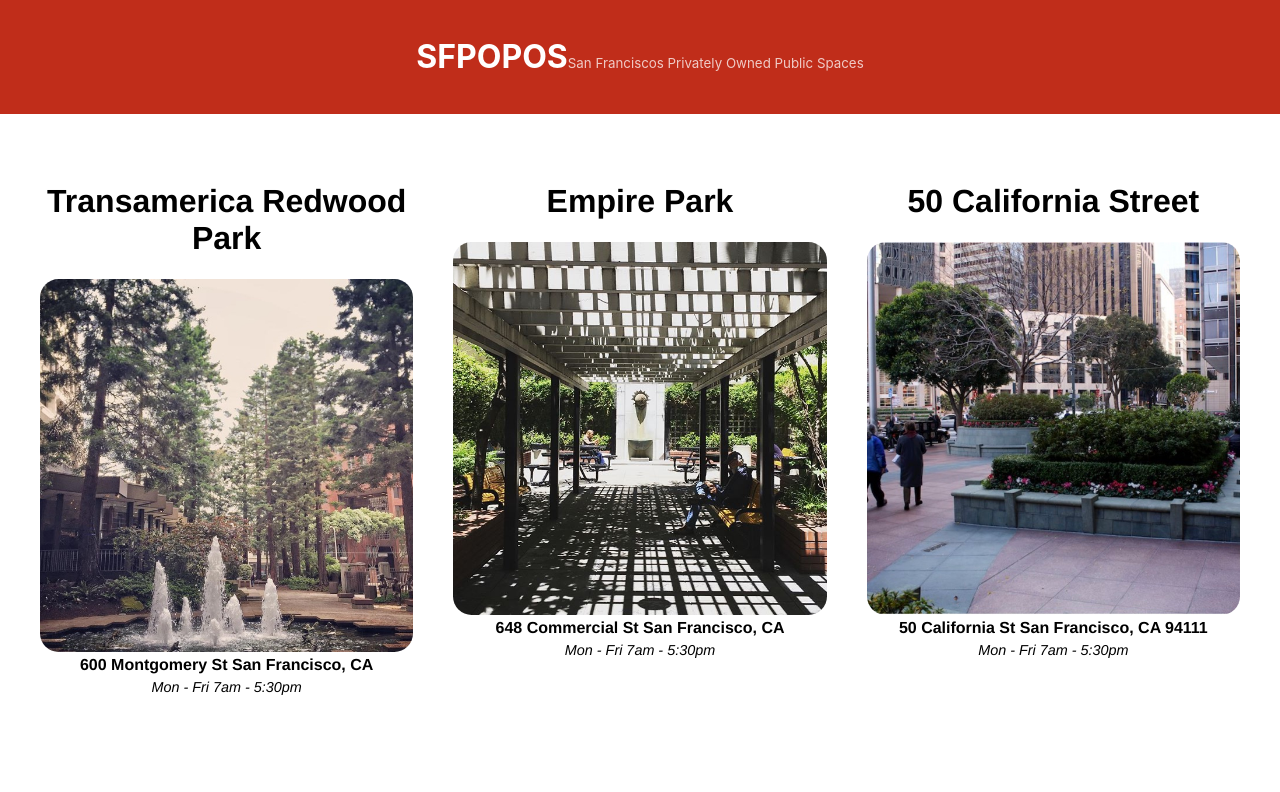
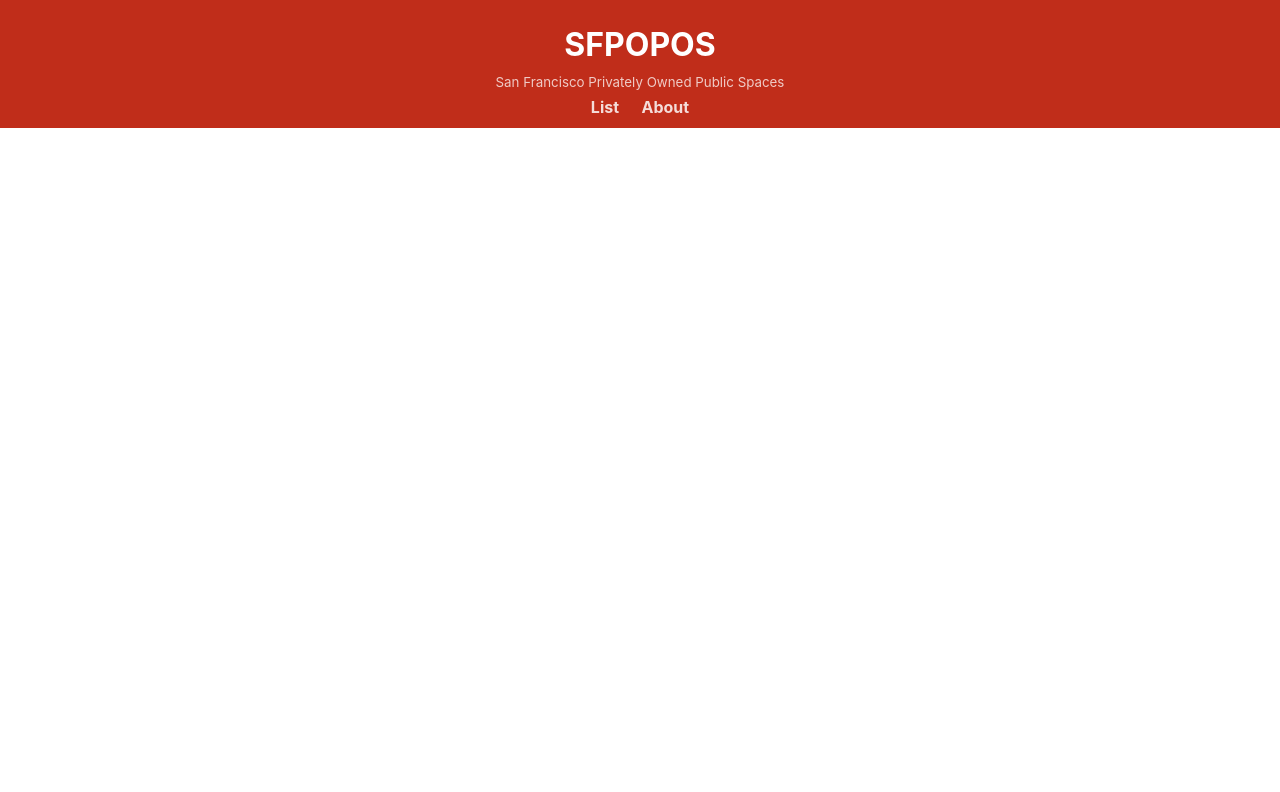
Before and after one commit to el634dev/sfpopos, a React (Create React App) app: page / in a window 1280 px wide. Shown: the top 792 px of the page. Built offline with nearby package versions, Linux system fonts and the light colour scheme.

Commit message:
Added React Router and more components

```diff
--- a/package.json
+++ b/package.json
@@ -8,6 +8,7 @@
     "@testing-library/user-event": "^13.5.0",
     "react": "^18.2.0",
     "react-dom": "^18.2.0",
+    "react-router-dom": "^6.22.0",
     "react-scripts": "5.0.1",
     "web-vitals": "^2.1.4"
   },
--- /dev/null
+++ b/src/About.js
@@ -0,0 +1,19 @@
+import React from 'react';
+
+function About() {
+    return (
+        <div>
+            <h1>About SFPOPOS</h1>
+            <p>
+                POPOS are publicly accessible spaces in
+                forms of plazas, terraces, atriums, small
+                parks, and even snippets which are provided
+                and maintained by private developers. In San
+                Francisco, POPOS mostly appear in the Downtown
+                office district area.
+            </p>
+        </div>
+    );
+}
+
+export default About;
--- a/src/App.js
+++ b/src/App.js
@@ -1,19 +1,18 @@
 import React from 'react';
+import { Outlet } from 'react-router-dom'
+// App component
 import './App.css';
 // Import title
-// App component
 import Title from './Title/Title.js';
-// Import POPOSList
-import POPOSList from './POPOSList/POPOSList.js';
-// Import footer
-import Footer from './Footer/Footer.js';
+// Import POPOSDetails
+// eslint-disable-next-line
+import POPOSDetails from './POPOSDetails/POPOSDdetails.js';
 
 function App() {
   return (
    <div className='App'>
       <Title />
-      <POPOSList />
-      <Footer />
+      <Outlet />
    </div>
   );
 }
--- /dev/null
+++ b/src/POPOSDetails/POPOSDdetails.js
@@ -0,0 +1,34 @@
+// Display details in a way where the user can re-vist or bookmark
+
+// React Libraries
+import React from "react";
+import { useParams } from 'react-router';
+// Importing data from JSON file
+import data from '../sfpopos-data.json';
+
+function POPOSDetails(props) {
+    const params = useParams();
+    // Location index
+    const { id } = params;
+    // Deconstruct the data
+    const { images, title, desc, hours, features, geo } = data[id];
+
+    return (
+        <div>
+            <div>
+                <img src={`${process.env.PUBLIC_URL}images/${images[0]}`} alt={title} />
+            </div>
+            {/**********/}
+            {/* POPOS Details */}
+            <div>
+                <h1>{ title }</h1>
+                <p>{ desc }</p>
+                <p>{ hours }</p>
+                <p>{ features }</p>
+                <p>{ geo.lat } { geo.lon }</p>
+            </div>
+        </div>
+    );
+}
+
+export default POPOSDetails;
--- a/src/POPOSList/POPOSList.js
+++ b/src/POPOSList/POPOSList.js
@@ -8,10 +8,11 @@ import './POPOSList.css';
 
 function POPOSList() {
     // Add properties using deconstruction
-    const spaces = data.map(({ title, address, images, hours } ) => {
+    const spaces = data.map(({ title, address, images, hours }, i ) => {
         return (
             <POPOSSpace
                 //Prop for the Virtual DOM
+                id={i}
                 key={title}
                 name={title}
                 address={address}
--- a/src/POPOSSpace/POPOSSpace.js
+++ b/src/POPOSSpace/POPOSSpace.js
@@ -1,23 +1,33 @@
 // Display information about a public space
 import React from "react";
+import { Link } from 'react-router-dom';
 // Import styling
 import './POPOSSpace.css';
 
 function POPOSSpace(props) {
-    const { name, image, address, description, hours } = props;
+    const { name, image, address, hours, id } = props;
 
     return (
         <div className="POPOSSpace">
-            <h1 className="POPOSSpace_name">{name}</h1>
-            <img src={`${process.env.PUBLIC_URL}images/${image}`}
-                alt={description}
-                width="300"
-                height="300"
-                className="POPOSSpace_image"
-            />
+            <h1 className="POPOSSpace_name">
+                <Link to={`/details/${id}`}>
+                    {name}
+                </Link>
+            </h1>
+            {/* Image Link */}
+            <Link to={`/details/${id}`}>
+                    <img src={`${process.env.PUBLIC_URL}images/${image}`}
+                        alt={name}
+                        width="300"
+                        height="300"
+                        className="POPOSSpace_image"
+                    />
+            </Link>
+           {/****************/}
             <div className="POPOSSpace_address">
                 { address }
             </div>
+            {/* Hours */}
             <div className="POPOSSpace_hours">
                 { hours }
             </div>
--- a/src/Title/Title.css
+++ b/src/Title/Title.css
@@ -7,13 +7,27 @@
     display: flex;
     justify-content: center;
     align-items: baseline;
-    padding: 1em;
-    margin-bottom: 2em;
+    padding: 0.7em;
+    margin-bottom: 0.2em;
+    margin-top: -0.5em;
     background-color: rgb(192, 45, 26);
     color: #fff;
 }
 
 /* Styling the Title-Subtitle */
 .Title-Subtitle {
+    margin-bottom: 0.4em;
+    margin-top: -0.9em;
     color: rgba(255, 255, 255, 0.75);
 }
+
+/* Styling NavLinks */
+.Title .nav-link-active,
+.Title .nav-link  {
+    display: inline-block;
+    padding: 0em 0.7em;
+    color: rgba(255, 255, 255, 0.835);
+    font-weight: bold;
+    text-decoration: none;
+    /* border-bottom: 2px solid; */
+}
--- a/src/Title/Title.js
+++ b/src/Title/Title.js
@@ -1,14 +1,29 @@
 // src/Title/Title.js
 import React from 'react'
+import { NavLink } from 'react-router-dom'
+// Import styling
 import './Title.css';
 
+// ---------------------
 function Title() {
     return (
         <div className='Title'>
-            <h1>SFPOPOS</h1>
-            <div className='Title-Subtitle'>
-               <small>San Franciscos Privately Owned Public Spaces</small>
-            </div>
+           <header>
+                <h1>SFPOPOS</h1>
+                <div className='Title-Subtitle'>
+                    <small>San Francisco Privately Owned Public Spaces</small>
+                </div>
+                {/************/}
+                <div className='Title-Nav'>
+                    <NavLink className={({ isActive }) => isActive ? "nav-link-active" : "nav-link" } to="/">
+                        List
+                    </NavLink>
+                    {/********/}
+                    <NavLink className={({ isActive }) => isActive ? "nav-link-active" : "nav-link" } to="/about">
+                        About
+                    </NavLink>
+                </div>
+           </header>
         </div>
     );
 }
--- a/src/index.js
+++ b/src/index.js
@@ -1,14 +1,36 @@
+// Import react libraries
 import React from 'react';
-import ReactDOM from 'react-dom/client';
+//import ReactDOM from 'react-dom/client';
+import { createRoot } from 'react-dom/client'
+// Import styling and components
 import './index.css';
 import App from './App';
+import POPOSList from './POPOSList/POPOSList';
+import About from './About';
+import POPOSDetails from './POPOSDetails/POPOSDdetails.js';
+// Route and Web Vitals imports
 import reportWebVitals from './reportWebVitals';
+import { HashRouter as Router, Routes, Route } from 'react-router-dom';
 
-const root = ReactDOM.createRoot(document.getElementById('root'));
+
+// --------------------------------
+const rootElement = document.getElementById('root');
+const root = createRoot(rootElement);
+
+// Render routes
 root.render(
-  <React.StrictMode>
-    <App />
-  </React.StrictMode>
+  <Router>
+    <Routes>
+      <Route path="/" element={<App />} />
+      {/************/}
+      <Route path="/" element={<POPOSList />} />
+      {/************/}
+      <Route path="about" element={<About />} />
+      {/************/}
+      <Route path="/details/:id" element={<POPOSDetails />} />
+    </Routes>
+  </Router>,
+  // document.getElementById('root')
 );
 
 // If you want to start measuring performance in your app, pass a function
```
Also changed, not shown: 1 other file (tests, documents, lock files or other folders).
